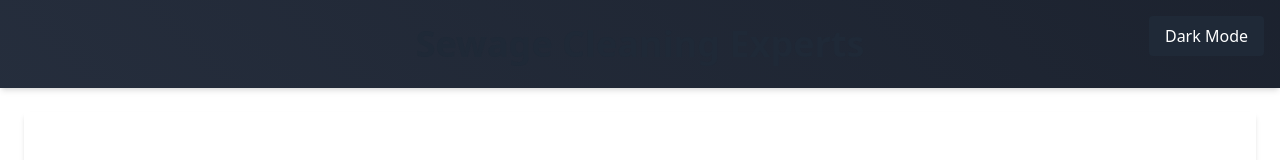
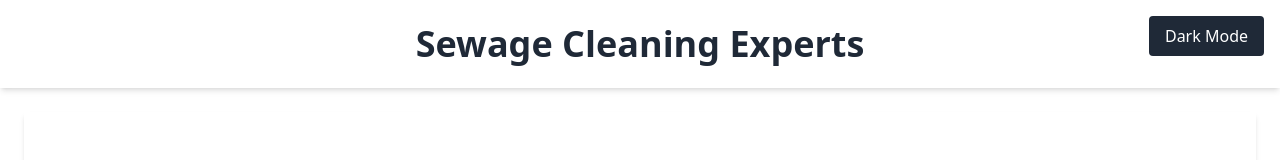
Before and after one commit to GPT-Engineer-App-Dev/sewage-cleanup-marketing, a React (Vite) app: page / in a window 1280 px wide. Shown: the top 160 px of the page. Built offline with nearby package versions, Linux system fonts and the light colour scheme.

Commit message:
Reverted to edit 8dccc6d2-938b-4402-87bf-edfeb07d8974: "Added dark mode option to the marketing page with a toggle button."

```diff
--- a/src/index.css
+++ b/src/index.css
@@ -15,27 +15,3 @@
     color: var(--text-color);
   }
 }
-
-/* Add styles for the animated header background */
-.animated-header {
-  background: linear-gradient(45deg, #4a5568, #2d3748, #1a202c);
-  background-size: 400% 400%;
-  animation: gradientAnimation 15s ease infinite;
-}
-
-@keyframes gradientAnimation {
-  0% { background-position: 0% 50%; }
-  50% { background-position: 100% 50%; }
-  100% { background-position: 0% 50%; }
-}
-
-/* Add styles for the hover effect on service cards */
-.hover\:shadow-lg:hover {
-  box-shadow: 0 10px 15px rgba(0, 0, 0, 0.1), 0 4px 6px rgba(0, 0, 0, 0.1);
-}
-
-/* Add styles for the parallax scrolling effect */
-.parallax {
-  background-attachment: fixed;
-  background-size: cover;
-}
--- a/src/pages/Index.jsx
+++ b/src/pages/Index.jsx
@@ -3,10 +3,10 @@ import { FaPhone, FaEnvelope, FaMapMarkerAlt } from "react-icons/fa";
 const Index = () => {
   return (
     <div className="min-h-screen flex flex-col items-center">
-      <header className="bg-white dark:bg-header-bg w-full py-6 shadow-md animated-header">
+      <header className="bg-white dark:bg-header-bg w-full py-6 shadow-md">
         <h1 className="text-4xl text-gray-800 dark:text-text-color font-bold text-center">Sewage Cleaning Experts</h1>
       </header>
-      <main className="flex-1 w-full flex flex-col items-center p-6 parallax">
+      <main className="flex-1 w-full flex flex-col items-center p-6">
         <section className="w-full bg-white dark:bg-header-bg py-12 mb-8 shadow-md text-center">
           <h2 className="text-5xl font-bold mb-4 dark:text-text-color">Professional Sewage Cleaning Services</h2>
           <p className="text-xl text-gray-700 dark:text-text-color mb-6">
@@ -17,19 +17,19 @@ const Index = () => {
           </button>
         </section>
         <section className="w-full max-w-6xl grid grid-cols-1 md:grid-cols-3 gap-6 mb-8">
-          <div className="bg-white dark:bg-header-bg p-6 rounded-lg shadow-md hover:shadow-lg">
+          <div className="bg-white dark:bg-header-bg p-6 rounded-lg shadow-md">
             <h3 className="text-2xl font-semibold mb-4 dark:text-text-color">Residential Services</h3>
             <p className="text-gray-700 dark:text-text-color">
               Our residential sewage cleaning services ensure your home remains hygienic and free from blockages.
             </p>
           </div>
-          <div className="bg-white dark:bg-header-bg p-6 rounded-lg shadow-md hover:shadow-lg">
+          <div className="bg-white dark:bg-header-bg p-6 rounded-lg shadow-md">
             <h3 className="text-2xl font-semibold mb-4 dark:text-text-color">Commercial Services</h3>
             <p className="text-gray-700 dark:text-text-color">
               We offer comprehensive sewage cleaning solutions for commercial properties of all sizes.
             </p>
           </div>
-          <div className="bg-white dark:bg-header-bg p-6 rounded-lg shadow-md hover:shadow-lg">
+          <div className="bg-white dark:bg-header-bg p-6 rounded-lg shadow-md">
             <h3 className="text-2xl font-semibold mb-4 dark:text-text-color">Emergency Services</h3>
             <p className="text-gray-700 dark:text-text-color">
               Our team is available 24/7 to handle any sewage emergencies promptly and efficiently.
```
